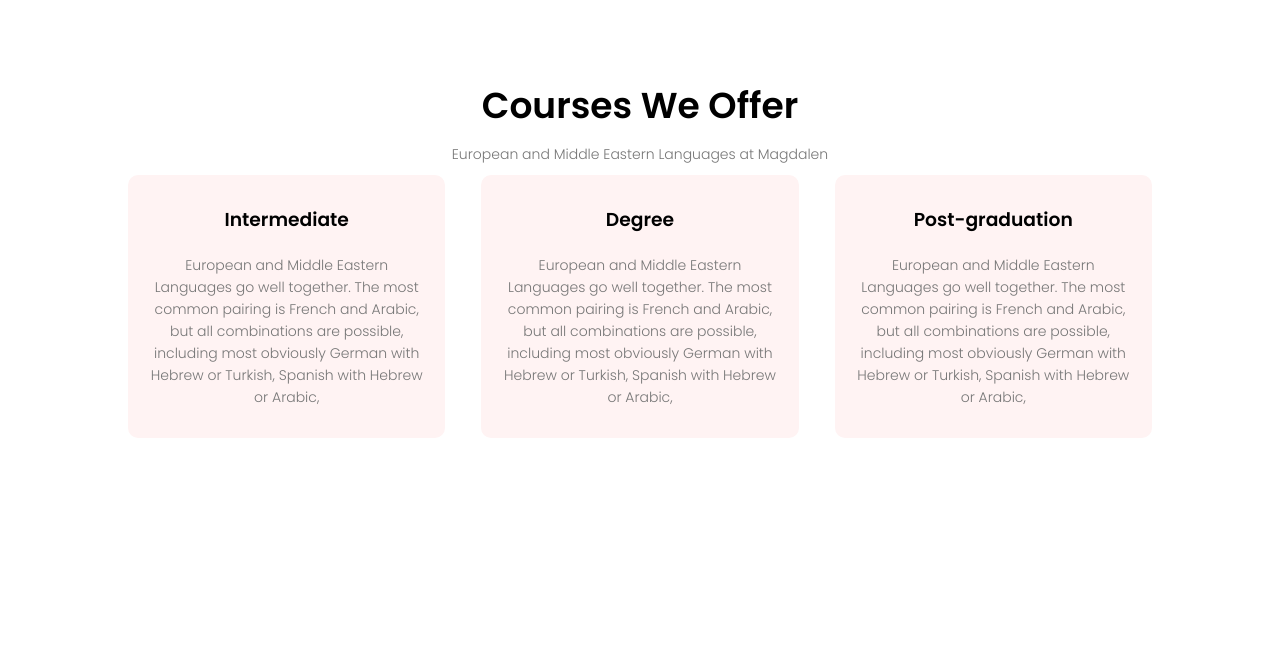
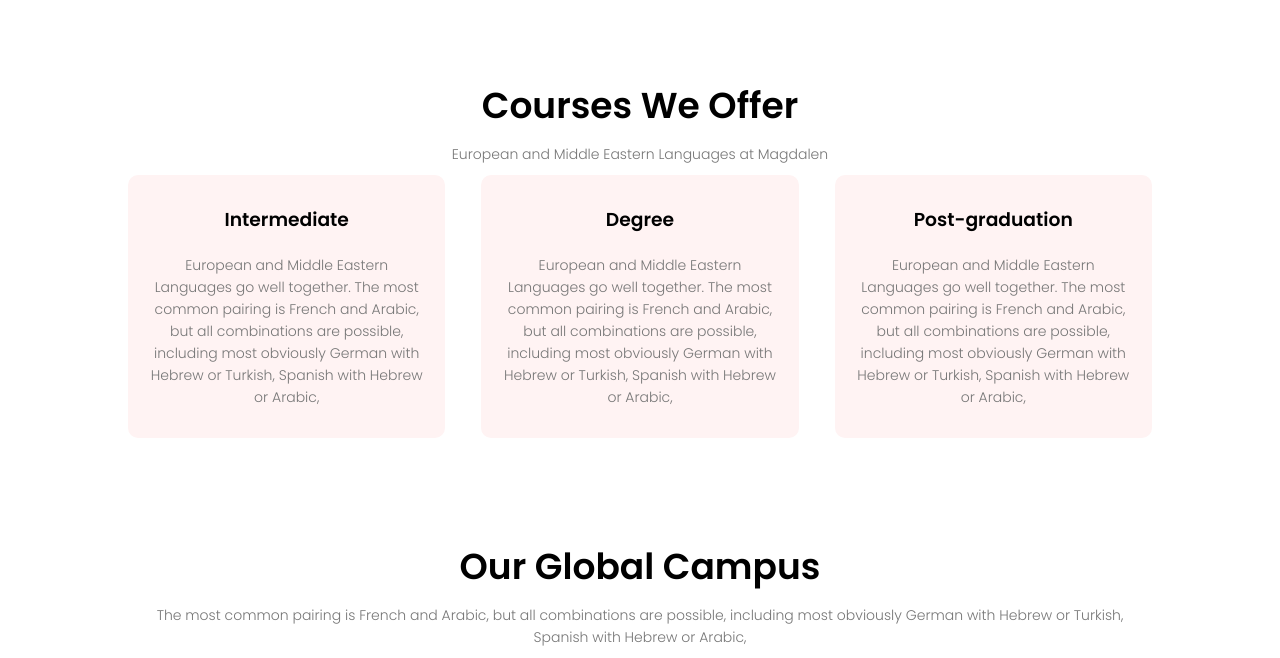
Before and after one commit to SteveAlsamarae/University-Website-MSP1, a plain HTML site: page index.html in a window 1280 px wide. Shown: the part 822-1480 px from the top of the page. Before the commit the page ends 1311 px from the top, so only its background shows below. Drawn offline with Linux system fonts and the light colour scheme.

Commit message:
Add campus section and its styling/positioning

```diff
--- a/assets/css/style.css
+++ b/assets/css/style.css
@@ -201,3 +201,13 @@
      flex-direction: column;
  }
 }
+
+/* campus section */
+
+.campus {
+    width: 80%;
+    margin: auto;
+    text-align: center;
+    padding-top: 50px;
+
+}
--- a/index.html
+++ b/index.html
@@ -77,6 +77,15 @@
     </div>
 
 
+
+</section>
+
+<!-- Campus section -->
+
+<section class="campus">
+<h1>Our Global Campus</h1>
+<p>The most common pairing is French and Arabic, but all
+ combinations are possible, including most obviously German with Hebrew or Turkish, Spanish with Hebrew or Arabic,</p>
 </section>
 
 
```
